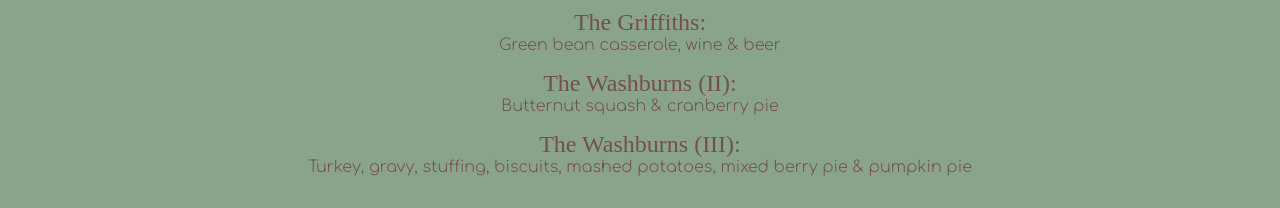
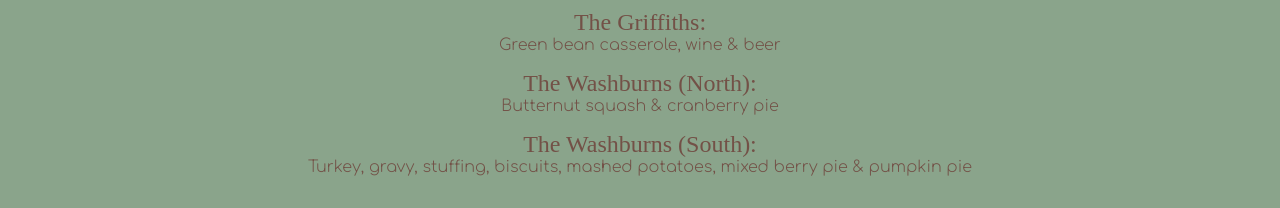
Before and after one commit to marybees/thanksgiving, a React (Create React App) app: page /dishes in a window 1280 px wide. Shown: the part 495-703 px from the top of the page. Built offline with nearby package versions, Linux system fonts and the light colour scheme; a web font is replaced by a local one.

Commit message:
Add north and south

```diff
--- a/src/Dish.js
+++ b/src/Dish.js
@@ -25,11 +25,11 @@ const Dish = () => {
             <div>Green bean casserole, wine & beer</div>
           </p>
           <p>
-            <div className="cursive">The Washburns (II):</div>
+            <div className="cursive">The Washburns (North):</div>
             <div>Butternut squash & cranberry pie</div>
           </p>
           <p>
-            <div className="cursive">The Washburns (III):</div>
+            <div className="cursive">The Washburns (South):</div>
             <div>Turkey, gravy, stuffing, biscuits, mashed potatoes, mixed berry pie & pumpkin pie</div>
           </p>
         </div>
```
